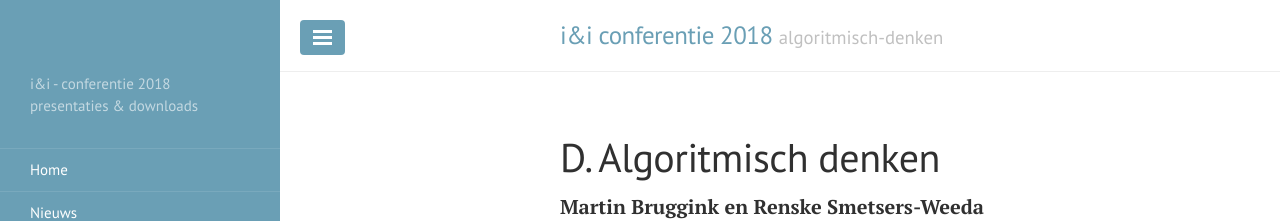
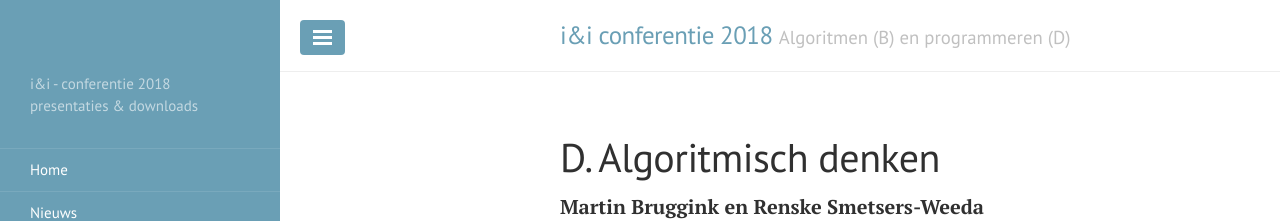
Before and after one commit to infvo/ieni2018, a Jekyll site: the page built from _basis/algoritmisch-denken.md, in a window 1280 px wide and 1322 px high. Shown: the top 221 px of the window. Built offline with Jekyll 4.4.1, drawn with Linux system fonts in a browser that asks for light colours.

Commit message:
Update algoritmisch-denken.md

```diff
--- a/_basis/algoritmisch-denken.md
+++ b/_basis/algoritmisch-denken.md
@@ -1,7 +1,7 @@
 ---
 title: "D. Algoritmisch denken"
 layout: basis-layout
-thema: algoritmisch-denken
+thema: "Algoritmen (B) en programmeren (D)"
 ---
 
 **Martin Bruggink en Renske Smetsers-Weeda**
```
